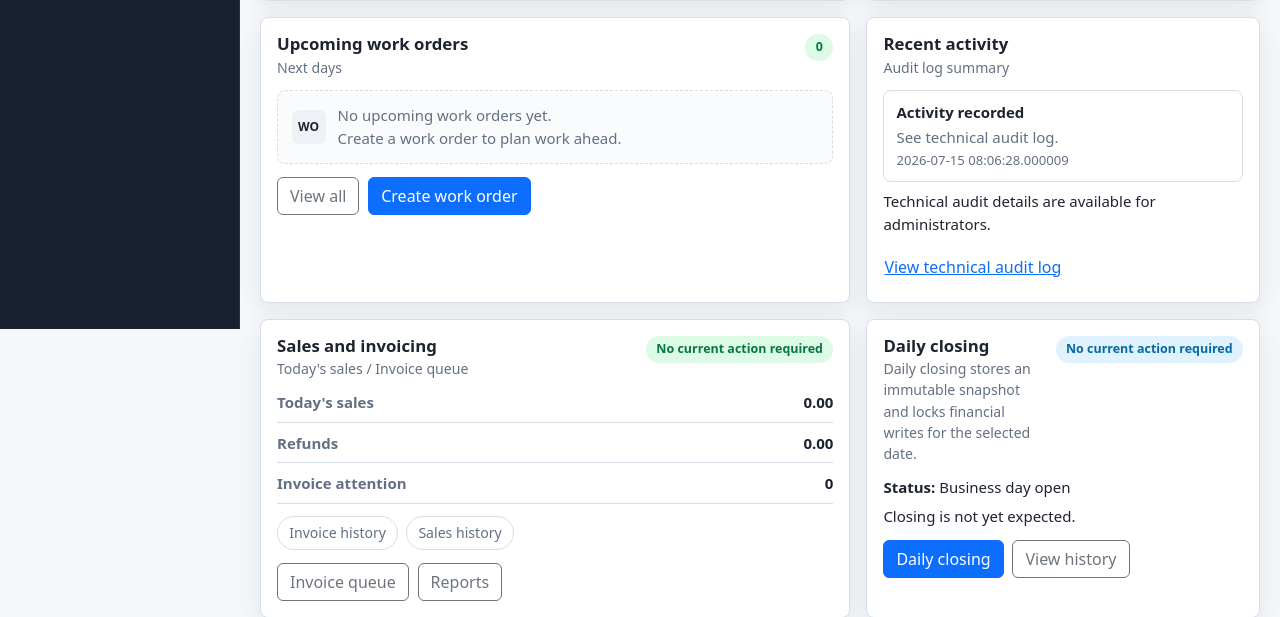
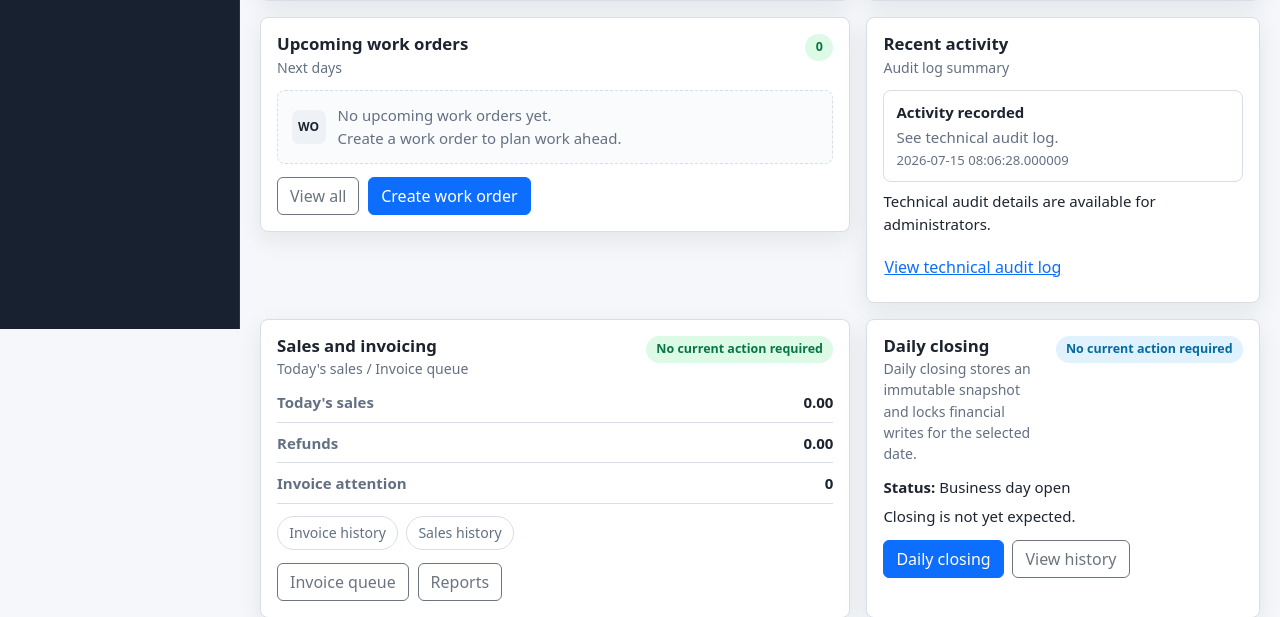
Before and after one commit to denzo69/-Local-First-Operations-Tracker-Commercial, a FastAPI app: page / in a window 1280 px wide. Shown: the part 471-1088 px from the top of the page. Run offline with FastAPI, Linux system fonts and the light colour scheme; data comes from the database, SQL or seed files in the repository; data that the repository does not hold is empty; some libraries are stand-ins or nearby versions.

Commit message:
Size upcoming work orders card to content

```diff
--- a/app/static/css/app.css
+++ b/app/static/css/app.css
@@ -463,6 +463,10 @@ button:focus-visible,
     border-radius: var(--radius);
     padding: 1rem;
     box-shadow: var(--shadow);
+}
+
+.dashboard-card-content-sized {
+    align-self: start;
 }
 
 .density-compact .dashboard-card {
```
